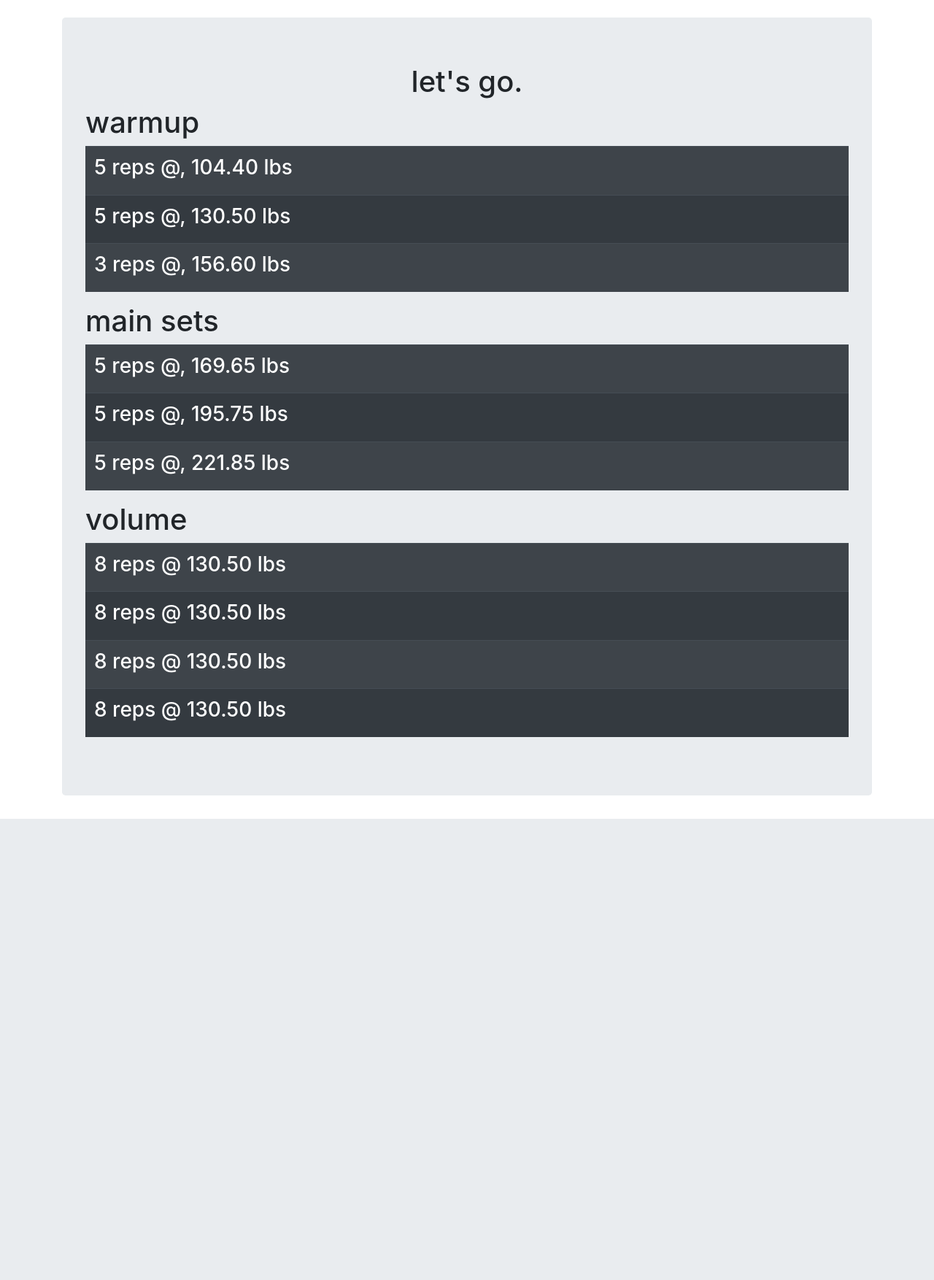
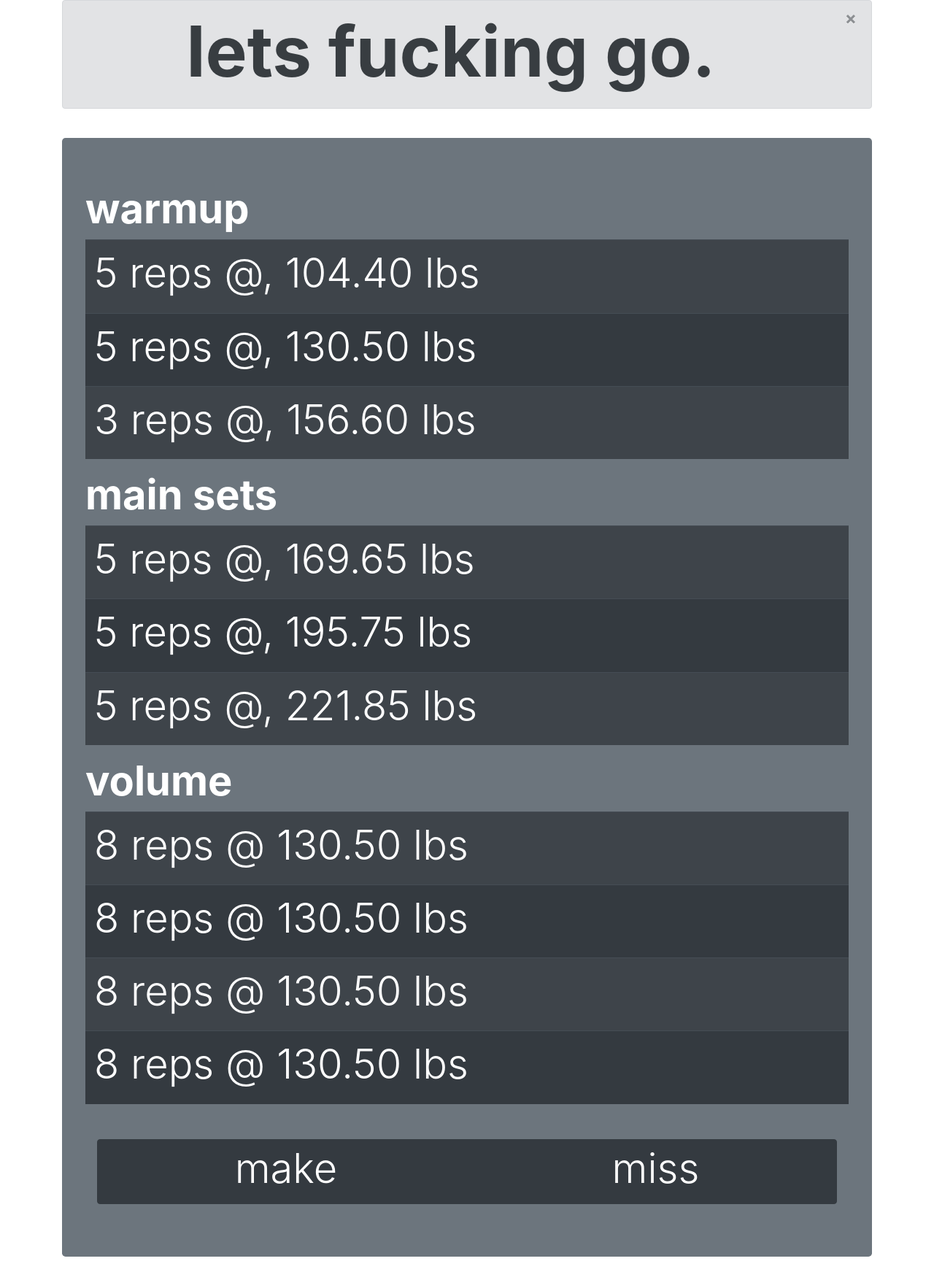
Before and after one commit to harrisonBarnett/wl_, a Flask app: page /squat in a window 1280 px wide. Shown: the part 56-1810 px from the top of the page at 73% size. Before the commit the page ends 1178 px from the top, so only its background shows below. Run offline with Flask 2, Linux system fonts and the light colour scheme; a user stored in the database is signed in; some libraries are stand-ins or nearby versions.

Commit message:
More styling; added make/miss button to squat.

```diff
--- /dev/null
+++ b/website/static/styles.css
@@ -0,0 +1,3 @@
+body {
+    background-color: black
+}
--- a/website/templates/base.html
+++ b/website/templates/base.html
@@ -5,6 +5,12 @@
     <meta charset="UTF-8">
     <meta http-equiv="X-UA-Compatible" content="IE=edge">
     <meta name="viewport" content="width=device-width, initial-scale=1.0">
+
+    <link
+    rel= "stylesheet"
+    type= "text/css"
+    href= "{{ url_for('static',filename='styles.css') }}"
+    />
 
     <!-- bootstrap stylesheets for making the site pretty, literally just copy/paste-->
     <link
@@ -19,11 +25,7 @@
       crossorigin="anonymous"
     />
 
-    <link
-    rel= "stylesheet"
-    type= "text/css"
-    href= "{{ url_for('static',filename='styles.css') }}"
-    />
+
 
 
     <!-- can be overridden in templates that inherit this template -->
--- a/website/templates/home.html
+++ b/website/templates/home.html
@@ -15,7 +15,7 @@ function beginSession(page) {
 }
 </script>
 <br />
-<div class="jumbotron">
+<div class="jumbotron bg-secondary text-white">
     <h1 align="center" class="display-2">welcome back.</h1>
     <h2 align="center" class="display-4">select your workout.</h2>
 
--- a/website/templates/squat.html
+++ b/website/templates/squat.html
@@ -3,15 +3,22 @@
 {% block title %} squat {% endblock %}
 
 {% block body %}
+
+<div class="alert alert-secondary alert-dismissible fade show" role="alert">
+    <h1 class="display-1 font-weight-bold" align="center">lets fucking go.</h1>
+    <button type="button" class="close" data-dismiss="alert" aria-label="Close">
+      <span aria-hidden="true">&times;</span>
+    </button>
+  </div>
+
 <br />
-<div class="jumbotron">
-<h1 align="center"> let's go. </h1>
-    <h1>warmup</h1>
+<div class="jumbotron bg-secondary text-white">
+    <h1 class="display-4 font-weight-bold">warmup</h1>
     <table class="table table-dark table-striped">
         {% for set in warmup %}
             <tr>
                 <td>
-                    <h3>
+                    <h3 class="display-4">
                         {{ set[0] }} reps @,
                         {{ "%.2f"|format(set[1] * max) }} lbs
                     </h3>
@@ -20,12 +27,12 @@
         {% endfor %}
     </table>
 
-    <h1>main sets</h1>
+    <h1 class="display-4 font-weight-bold">main sets</h1>
     <table class="table table-dark table-striped">
         {% for set in main %}
             <tr>
                 <td>
-                    <h3>
+                    <h3 class="display-4">
                         {{ set[0] }} reps @,
                         {{ "%.2f"|format(set[1] * max) }} lbs
                     </h3>
@@ -34,17 +41,36 @@
         {% endfor %}
     </table>
 
-    <h1>volume</h1>
+    <h1 class="display-4 font-weight-bold">volume</h1>
     <table class="table table-dark table-striped">
         {% for n in range(4) %}
         <tr>
-            <td><h3>{{ volume[0][0] }} reps @
+            <td><h3 class="display-4">{{ volume[0][0] }} reps @
                 {{ "%.2f"|format(max * volume[0][1]) }} lbs</h3></td>
         </tr>
         {% endfor %}
 
     </table>
+    <br />
+    <div class="btn-group btn-lg btn-block" role="group" aria-label="make/miss" align="center">
+        <button
+        type="button"
+        class="btn btn-dark"
+        id="make"
+        >
+        <h3 class="display-4">make</h3>
+        </button>
+        <button
+        type="button"
+        class="btn btn-dark"
+        id="miss"
+        >
+        <h3 class="display-4">miss</h3>
+        </button>
+    </div>
 </div>
+
+
 
 {% endblock %}
 
```
Also changed, not shown: website/templates/clean.html (+10 -10 lines), website/templates/clean_jerk.html (+8 -8 lines), website/templates/snatch.html (+8 -8 lines).
